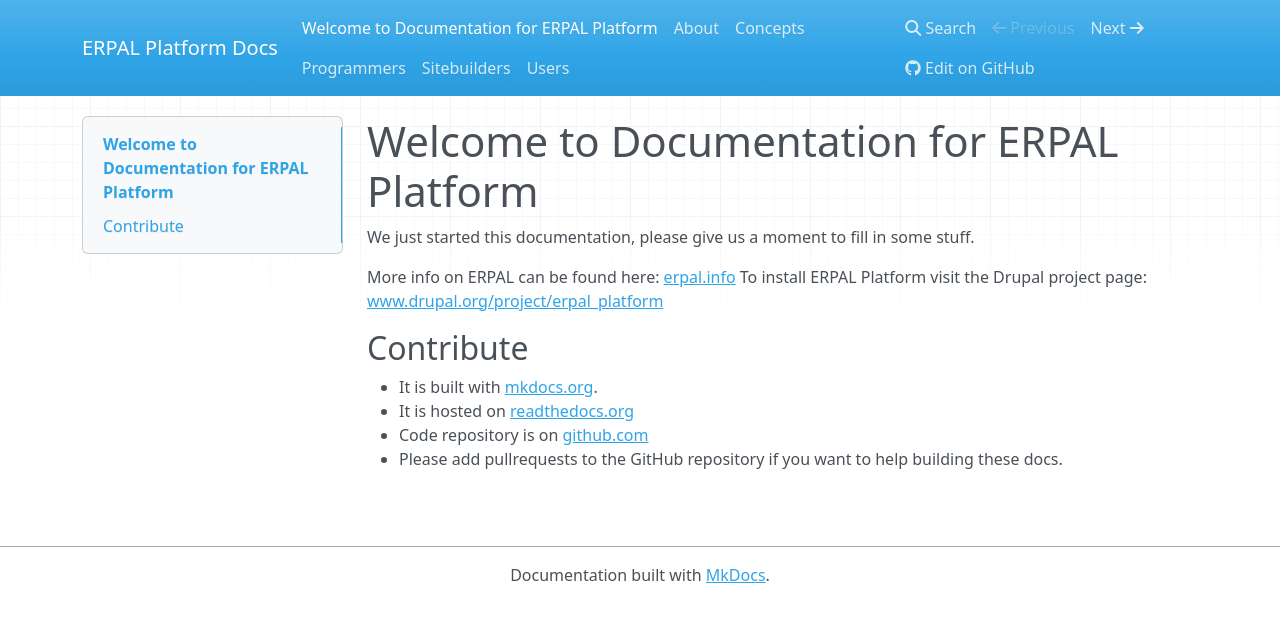
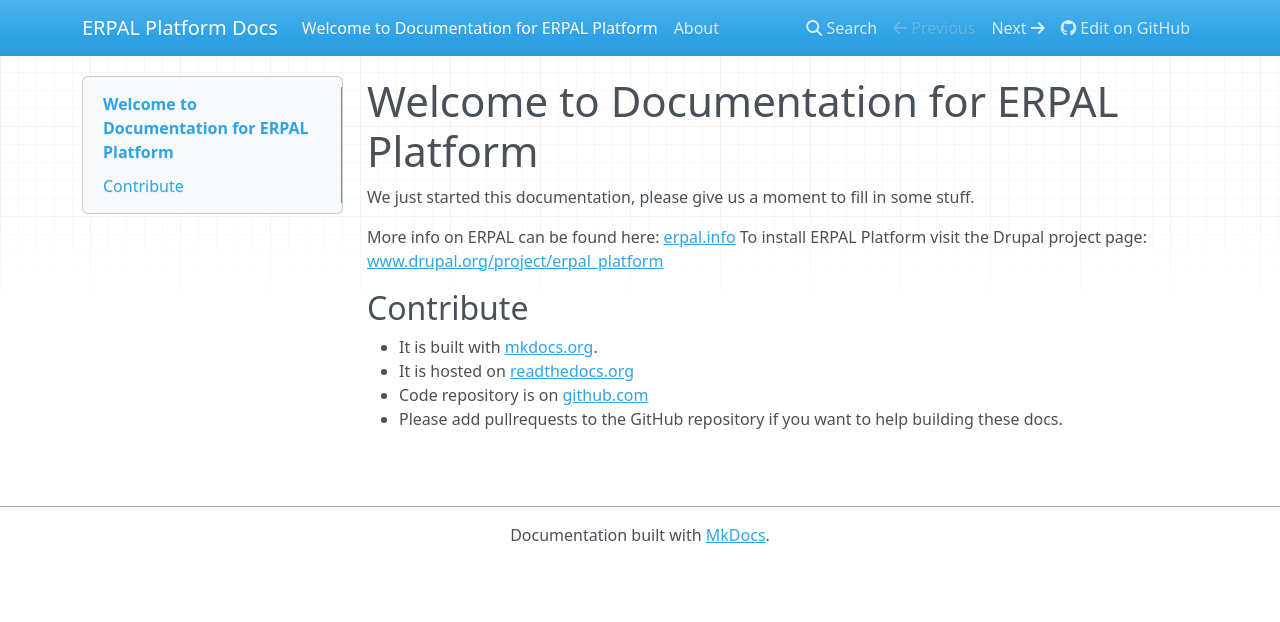
Before and after one commit to brightsolutions/ERPAL-Platform-Docs, an MkDocs documentation site: the page built from docs/index.md, in a window 1280 px wide. Shown: the top 622 px of the page. Built offline with MkDocs 1.6.1, drawn with Linux system fonts in a browser that asks for light colours; nearby versions of some CDN libraries.

Commit message:
removed empty files

```diff
--- a/mkdocs.yml
+++ b/mkdocs.yml
@@ -1,9 +1,5 @@
 site_name: ERPAL Platform Docs
 repo_url: https://github.com/brightsolutions/ERPAL-Platform-Docs
 pakes:
-- [index.md, Home]
-- [about.md, About]
-- [concepts.md, Concepts]
-- [users.md, For Users]
-- [sitebuilders.md, For Sitebuilders]
-- [programmers.md, For Programmers]
+- [index.md, 'Home']
+- [about.md, 'About']
```
Also changed, not shown: docs/concepts.md (deleted), docs/programmers.md (deleted), docs/sitebuilders.md (deleted), docs/users.md (deleted).
